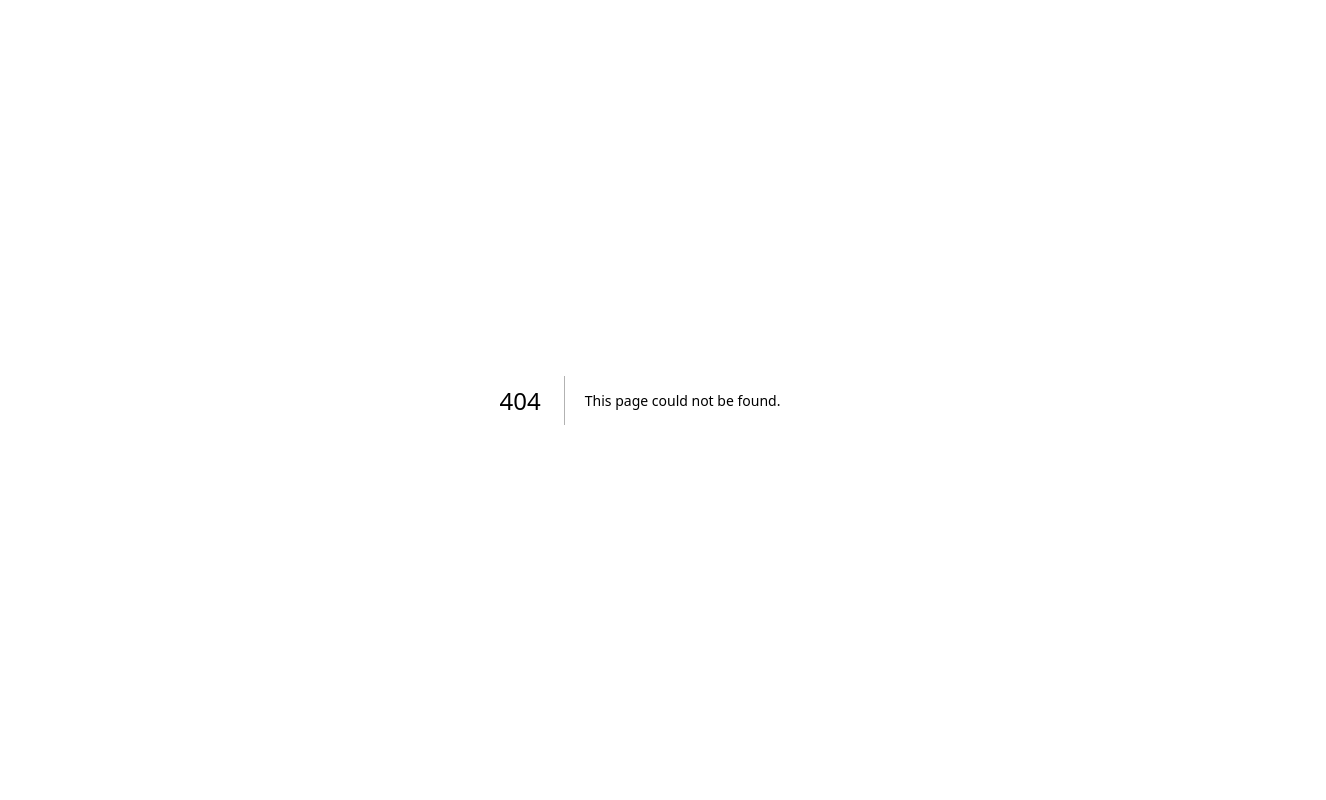
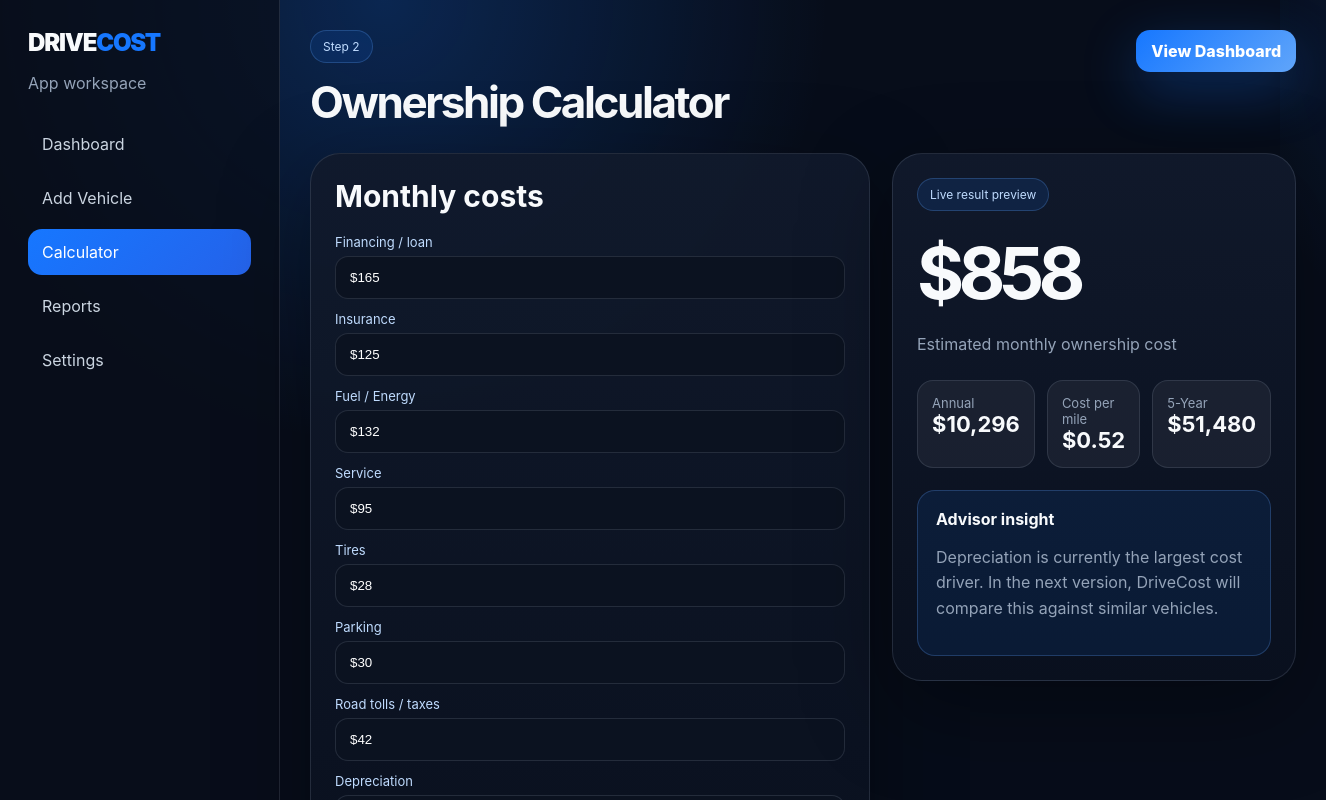
Before and after one commit to knutanders-drivecost/Drivecost-app, a Next.js app: page /calculator in a window 1280 px wide. Before the commit this address had no page. Shown: the top 800 px of the page, 1326 px wide, since content can reach past the window. Built offline with nearby package versions, Linux system fonts and the light colour scheme.

Commit message:
Add Drivecost app v0.4

```diff
--- /dev/null
+++ b/app/calculator/page.tsx
@@ -0,0 +1,66 @@
+const inputs = [
+  ["Financing / loan", "$165"],
+  ["Insurance", "$125"],
+  ["Fuel / Energy", "$132"],
+  ["Service", "$95"],
+  ["Tires", "$28"],
+  ["Parking", "$30"],
+  ["Road tolls / taxes", "$42"],
+  ["Depreciation", "$241"]
+];
+
+export default function CalculatorPage() {
+  return (
+    <main className="appShell">
+      <aside className="sidebar">
+        <a className="brand" href="/">DRIVE<span>COST</span></a>
+        <p>App workspace</p>
+        <nav>
+          <a href="/app">Dashboard</a>
+          <a href="/add-vehicle">Add Vehicle</a>
+          <a className="active" href="/calculator">Calculator</a>
+          <a>Reports</a>
+          <a>Settings</a>
+        </nav>
+      </aside>
+
+      <section className="mainContent">
+        <header className="appHeader">
+          <div>
+            <div className="pill">Step 2</div>
+            <h1>Ownership Calculator</h1>
+          </div>
+          <a className="primarySmall" href="/app">View Dashboard</a>
+        </header>
+
+        <section className="calculatorGrid">
+          <div className="formPanel">
+            <h2>Monthly costs</h2>
+            {inputs.map(([label, value]) => (
+              <div className="inputRow" key={label}>
+                <label>{label}</label>
+                <input defaultValue={value} />
+              </div>
+            ))}
+            <a className="primary full" href="/app">Calculate ownership cost</a>
+          </div>
+
+          <div className="resultPanel">
+            <div className="pill">Live result preview</div>
+            <h2>$858</h2>
+            <p>Estimated monthly ownership cost</p>
+            <div className="resultStats">
+              <div><span>Annual</span><strong>$10,296</strong></div>
+              <div><span>Cost per mile</span><strong>$0.52</strong></div>
+              <div><span>5-Year</span><strong>$51,480</strong></div>
+            </div>
+            <div className="insight">
+              <strong>Advisor insight</strong>
+              <p>Depreciation is currently the largest cost driver. In the next version, DriveCost will compare this against similar vehicles.</p>
+            </div>
+          </div>
+        </section>
+      </section>
+    </main>
+  );
+}
--- a/app/layout.tsx
+++ b/app/layout.tsx
@@ -2,8 +2,8 @@ import "./globals.css";
 import type { Metadata } from "next";
 
 export const metadata: Metadata = {
-  title: "DriveCost – Know the true cost of owning your car",
-  description: "DriveCost helps drivers understand and reduce vehicle ownership costs."
+  title: "DriveCost – True car ownership cost",
+  description: "Track, calculate and compare the true cost of owning your car."
 };
 
 export default function RootLayout({ children }: { children: React.ReactNode }) {
--- a/app/login/page.tsx
+++ b/app/login/page.tsx
@@ -14,7 +14,7 @@ export default function LoginPage() {
           <button>Continue with Apple</button>
           <input placeholder="Email address" />
           <input placeholder="Password" type="password" />
-          <a className="primary full" href="/app">Create account</a>
+          <a className="primary full" href="/add-vehicle">Create account</a>
         </div>
       </section>
     </main>
```
Also changed, not shown: app/add-vehicle/page.tsx (+25 -7 lines), app/app/page.tsx (+4 -5 lines), app/page.tsx (+4 -24 lines), app/globals.css, 1 other file (tests, documents, lock files or other folders).
